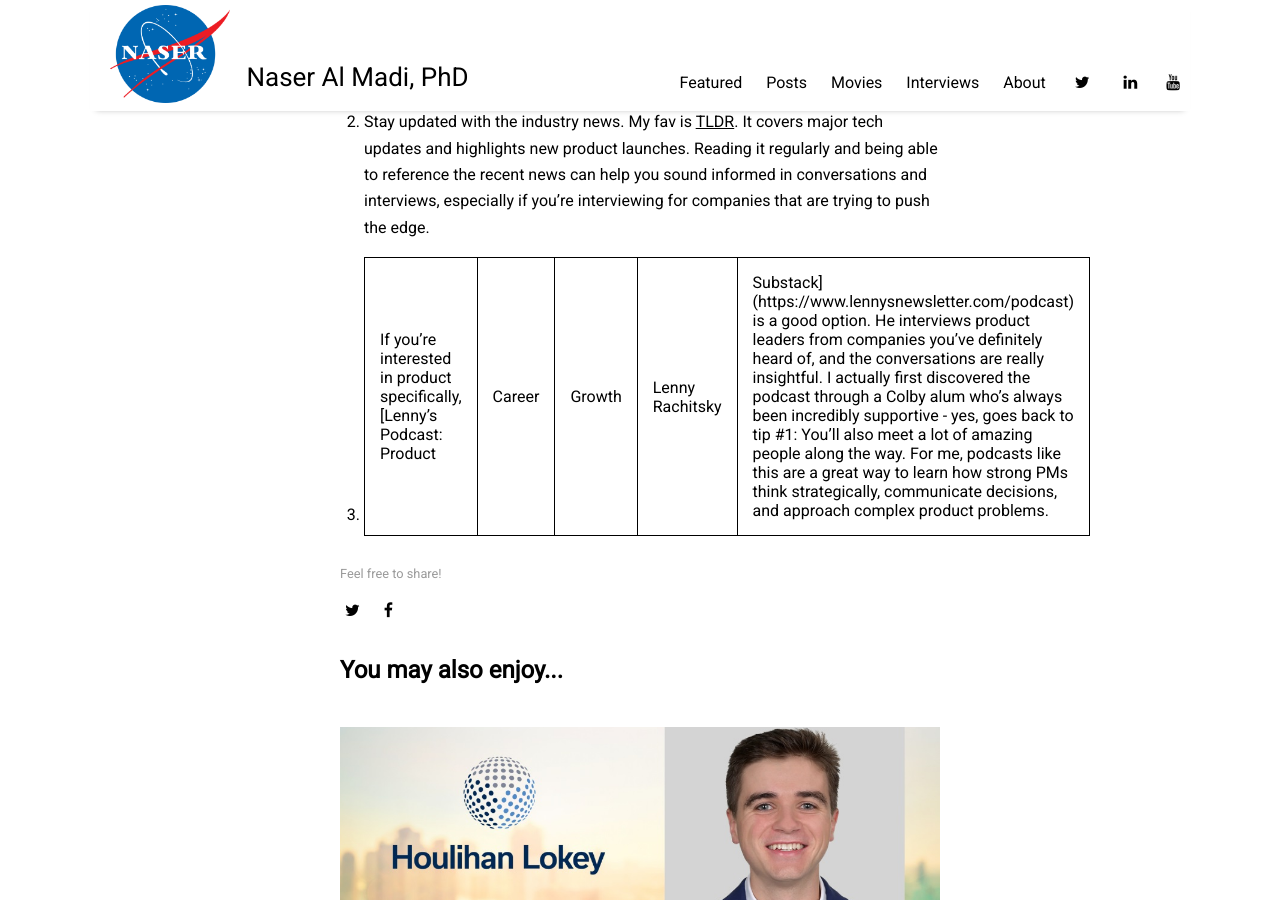
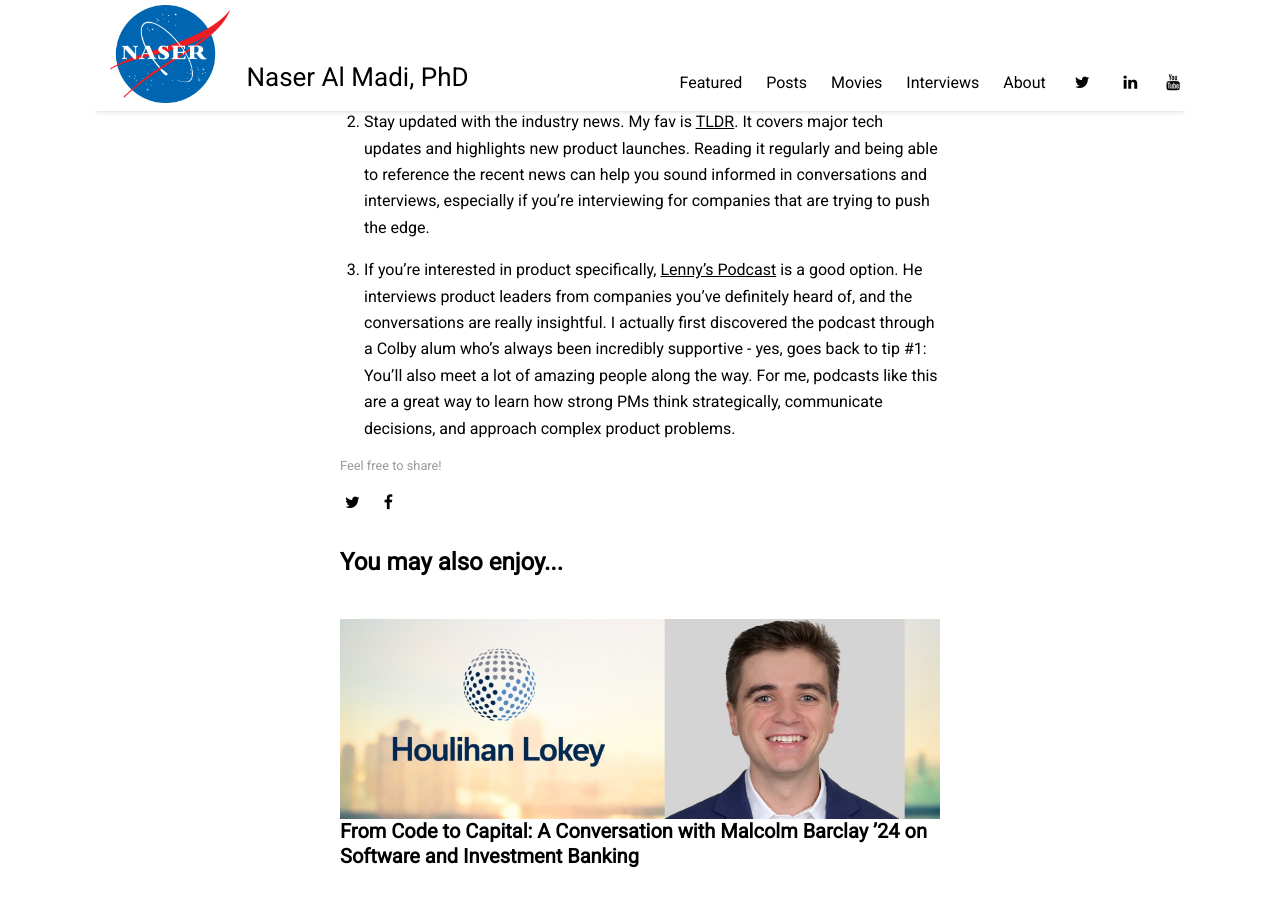
Before and after one commit to nalmadi/nalmadi.github.io, a Jekyll site: the page built from _posts/2026-05-14-student-interview-Yixin.md, in a window 1280 px wide and 900 px high, scrolled down 3488 px. Built offline with Jekyll 4.4.1, drawn with Linux system fonts in a browser that asks for light colours; nearby versions of some CDN libraries.

Commit message:
Update 2026-05-14-student-interview-Yixin.md

```diff
--- a/_posts/2026-05-14-student-interview-Yixin.md
+++ b/_posts/2026-05-14-student-interview-Yixin.md
@@ -65,4 +65,4 @@
 
 2. Stay updated with the industry news. My fav is [TLDR](https://tldr.tech/). It covers major tech updates and highlights new product launches. Reading it regularly and being able to reference the recent news can help you sound informed in conversations and interviews, especially if you’re interviewing for companies that are trying to push the edge.
 
-3. If you're interested in product specifically, [Lenny's Podcast: Product | Career | Growth | Lenny Rachitsky | Substack](https://www.lennysnewsletter.com/podcast) is a good option. He interviews product leaders from companies you’ve definitely heard of, and the conversations are really insightful. I actually first discovered the podcast through a Colby alum who’s always been incredibly supportive - yes, goes back to tip #1: You'll also meet a lot of amazing people along the way. For me, podcasts like this are a great way to learn how strong PMs think strategically, communicate decisions, and approach complex product problems.
+3. If you're interested in product specifically, [Lenny's Podcast](https://www.lennysnewsletter.com/podcast) is a good option. He interviews product leaders from companies you’ve definitely heard of, and the conversations are really insightful. I actually first discovered the podcast through a Colby alum who’s always been incredibly supportive - yes, goes back to tip #1: You'll also meet a lot of amazing people along the way. For me, podcasts like this are a great way to learn how strong PMs think strategically, communicate decisions, and approach complex product problems.
```
